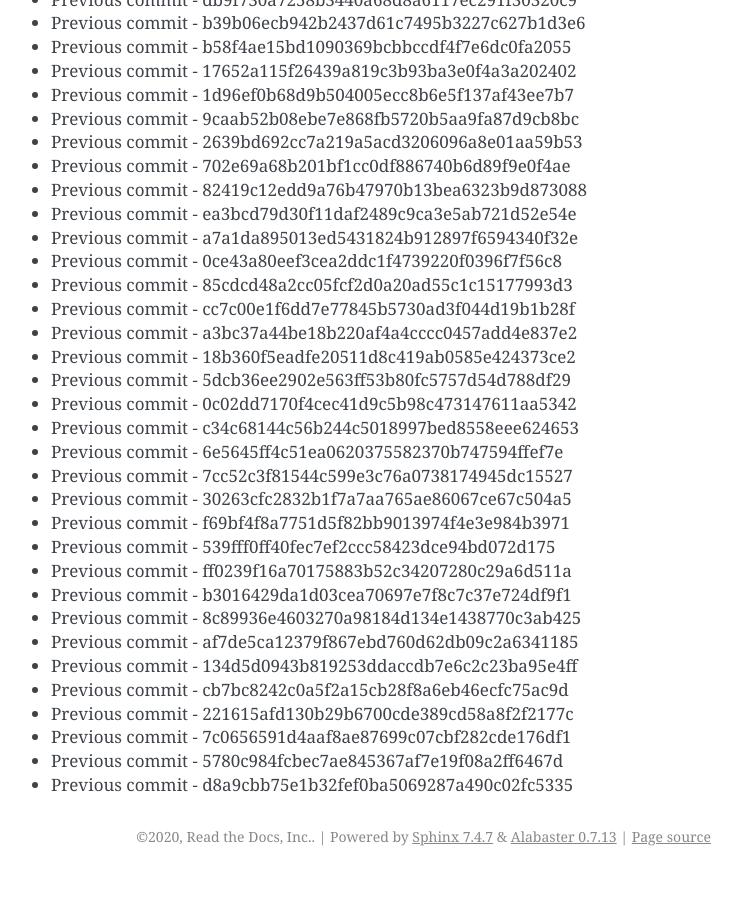
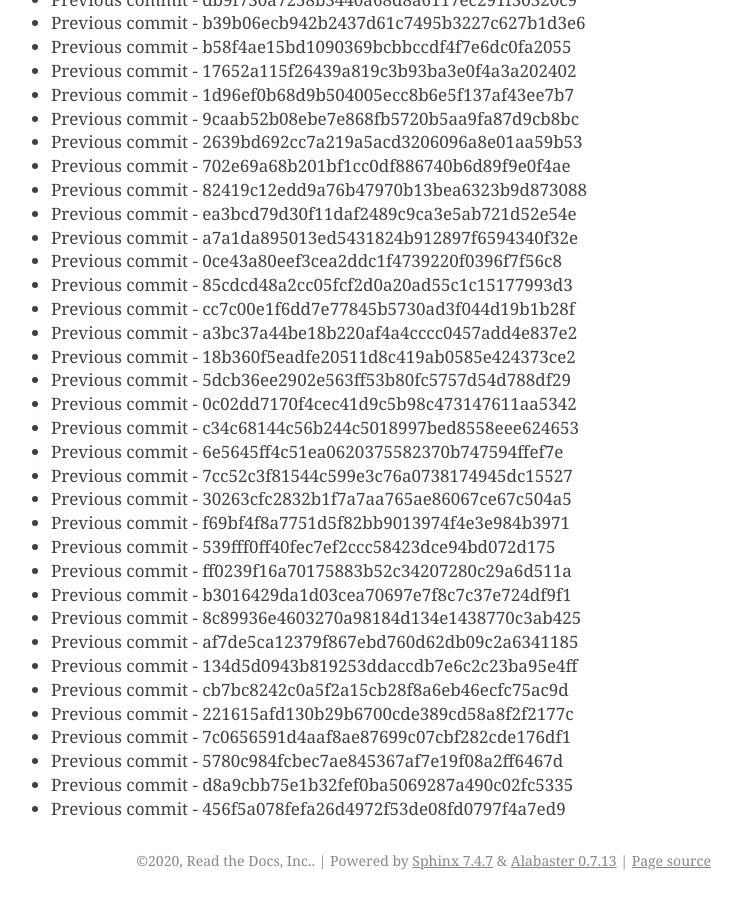
Before and after one commit to readthedocs/rtd-git-stresstest, a Sphinx documentation site: the page built from docs/updates.rst, in a window 1280 px wide and 900 px high, scrolled down 30164 px. Shown: the whole window, without its empty margins (399-1141 px from the left). Built offline with Sphinx 7.4.7, drawn with Linux system fonts in a browser that asks for light colours; before the commit the page ends 31040 px from its top, so only the background shows below that.

Commit message:
Generating commit from previous: 456f5a078fefa26d4972f53de08fd0797f4a7ed9

```diff
--- a/docs/updates.rst
+++ b/docs/updates.rst
@@ -1299,3 +1299,4 @@ It can be tested for any performance characteristics.
 * Previous commit - 7c0656591d4aaf8ae87699c07cbf282cde176df1
 * Previous commit - 5780c984fcbec7ae845367af7e19f08a2ff6467d
 * Previous commit - d8a9cbb75e1b32fef0ba5069287a490c02fc5335
+* Previous commit - 456f5a078fefa26d4972f53de08fd0797f4a7ed9
```
